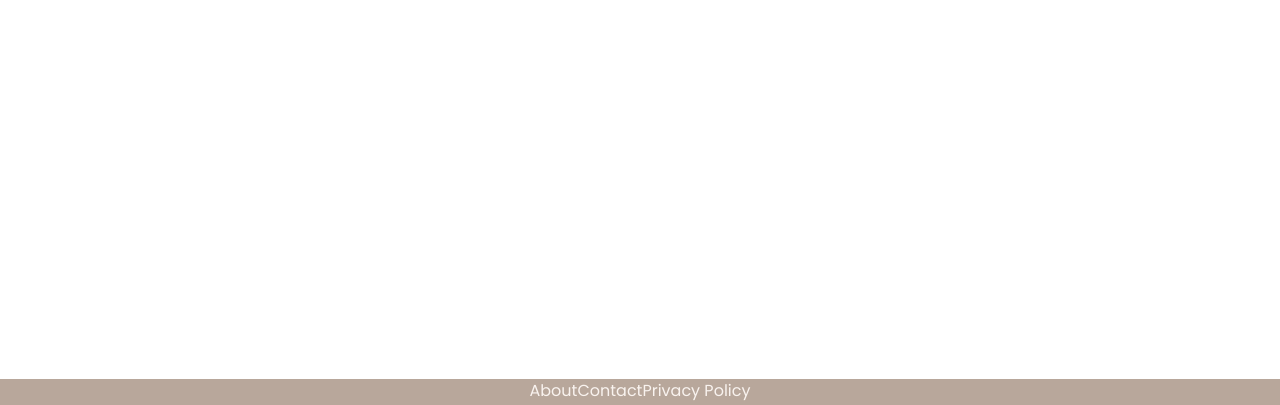
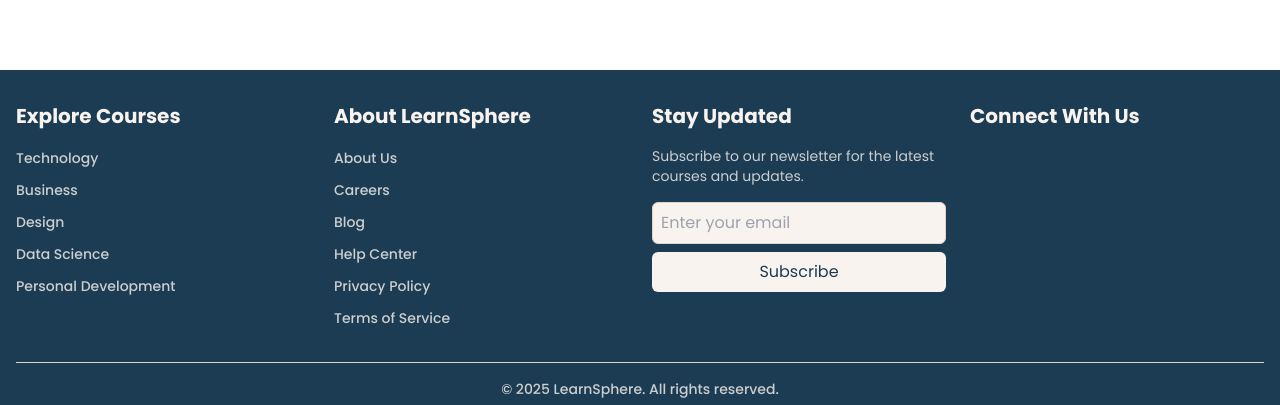
Before and after one commit to Sachinsen7/course-selling-app, a React (Vite) app in the folder Frontend/: page / in a window 1280 px wide. Shown: the part 377-782 px from the top of the page. Built offline with nearby package versions, Linux system fonts and the light colour scheme; no server answers.

Commit message:
optimize footer section

```diff
--- a/Frontend/src/components/layout/Footer.jsx
+++ b/Frontend/src/components/layout/Footer.jsx
@@ -1,33 +1,158 @@
-import React from "react";
-import { Link } from "react-router-dom";
+import React, { useState } from 'react';
+import { Link } from 'react-router-dom';
+import { motion } from 'framer-motion';
+import { PUBLIC_ROUTES } from '../../routes';
 
 function Footer() {
+  const [email, setEmail] = useState('');
+  const [isSubmitting, setIsSubmitting] = useState(false);
+
+  const handleNewsletterSubmit = (e) => {
+    e.preventDefault();
+    setIsSubmitting(true);
+    // Simulate API call
+    setTimeout(() => {
+      setEmail('');
+      setIsSubmitting(false);
+      alert('Thank you for subscribing to LearnSphere’s newsletter!');
+    }, 1000);
+  };
+
+  const courseCategories = [
+    { name: 'Technology', path: `${PUBLIC_ROUTES.courseListing}?category=technology` },
+    { name: 'Business', path: `${PUBLIC_ROUTES.courseListing}?category=business` },
+    { name: 'Design', path: `${PUBLIC_ROUTES.courseListing}?category=design` },
+    { name: 'Data Science', path: `${PUBLIC_ROUTES.courseListing}?category=data-science` },
+    { name: 'Personal Development', path: `${PUBLIC_ROUTES.courseListing}?category=personal-development` },
+  ];
+
+  const companyLinks = [
+    { name: 'About Us', path: PUBLIC_ROUTES.about },
+    { name: 'Careers', path: '/careers' },
+    { name: 'Blog', path: '/blog' },
+    { name: 'Help Center', path: '/help' },
+    { name: 'Privacy Policy', path: '/privacy' },
+    { name: 'Terms of Service', path: '/terms' },
+  ];
+
+  const socialLinks = [
+    { name: 'Twitter/X', icon: 'fab fa-x-twitter', url: 'https://x.com/learnsphere' },
+    { name: 'LinkedIn', icon: 'fab fa-linkedin', url: 'https://linkedin.com/company/learnsphere' },
+    { name: 'GitHub', icon: 'fab fa-github', url: 'https://github.com/learnsphere' },
+    { name: 'YouTube', icon: 'fab fa-youtube', url: 'https://youtube.com/learnsphere' },
+  ];
+
   return (
-    <footer className="bg-secondary-dark text-background-card p-spacing-md mt-spacing-xl">
-      <div className="container mx-auto text-center">
-        <div className="flex justify-center space-x-spacing-md mb-spacing-sm">
+    <footer className="bg-primary-main text-background-card pt-xl pb-lg font-sans">
+      <div className="container mx-auto px-md">
+        <motion.div
+          className="grid grid-cols-1 md:grid-cols-2 lg:grid-cols-4 gap-lg"
+          initial={{ opacity: 0, y: 20 }}
+          animate={{ opacity: 1, y: 0 }}
+          transition={{ duration: 0.5 }}
+        >
+          {/* Course Categories */}
+          <div>
+            <h3 className="text-xl font-bold text-background-card mb-md">Explore Courses</h3>
+            <ul className="space-y-sm">
+              {courseCategories.map((category) => (
+                <motion.li
+                  key={category.name}
+                  whileHover={{ x: 5 }}
+                  transition={{ duration: 0.2 }}
+                >
                   <Link
-            to="/about"
-            className="text-background-card hover:text-primary-light transition-colors duration-200"
+                    to={category.path}
+                    className="text-background-card/80 hover:text-primary-light text-sm font-medium transition-colors duration-200"
                   >
-            About
+                    {category.name}
                   </Link>
+                </motion.li>
+              ))}
+            </ul>
+          </div>
+
+          {/* Company Links */}
+          <div>
+            <h3 className="text-xl font-bold text-background-card mb-md">About LearnSphere</h3>
+            <ul className="space-y-sm">
+              {companyLinks.map((link) => (
+                <motion.li
+                  key={link.name}
+                  whileHover={{ x: 5 }}
+                  transition={{ duration: 0.2 }}
+                >
                   <Link
-            to="/contact"
-            className="text-background-card hover:text-primary-light transition-colors duration-200"
+                    to={link.path}
+                    className="text-background-card/80 hover:text-primary-light text-sm font-medium transition-colors duration-200"
                   >
-            Contact
+                    {link.name}
                   </Link>
-          <Link
-            to="/privacy"
-            className="text-background-card hover:text-primary-light transition-colors duration-200"
+                </motion.li>
+              ))}
+            </ul>
+          </div>
+
+          {/* Newsletter Signup */}
+          <div>
+            <h3 className="text-xl font-bold text-background-card mb-md">Stay Updated</h3>
+            <p className="text-background-card/80 text-sm mb-md">
+              Subscribe to our newsletter for the latest courses and updates.
+            </p>
+            <form onSubmit={handleNewsletterSubmit} className="space-y-sm">
+              <input
+                type="email"
+                value={email}
+                onChange={(e) => setEmail(e.target.value)}
+                placeholder="Enter your email"
+                className="w-full p-sm bg-background-card text-primary-main rounded-md border border-secondary-light focus:outline-none focus:ring-2 focus:ring-primary-light"
+                required
+                disabled={isSubmitting}
+              />
+              <button
+                type="submit"
+                className={`w-full px-md py-sm bg-background-card text-primary-main rounded-md hover:bg-primary-light hover:text-background-card transition-colors duration-200 ${
+                  isSubmitting ? 'opacity-50 cursor-not-allowed' : ''
+                }`}
+                disabled={isSubmitting}
               >
-            Privacy Policy
-          </Link>
+                {isSubmitting ? 'Subscribing...' : 'Subscribe'}
+              </button>
+            </form>
           </div>
-        <p className="text-sm font-inter">
-          &copy; {new Date().getFullYear()} LearnSphere. All rights reserved.
+
+          {/* Social Media */}
+          <div>
+            <h3 className="text-xl font-bold text-background-card mb-md">Connect With Us</h3>
+            <div className="flex space-x-md">
+              {socialLinks.map((social) => (
+                <motion.a
+                  key={social.name}
+                  href={social.url}
+                  target="_blank"
+                  rel="noopener noreferrer"
+                  className="text-background-card/80 hover:text-primary-light transition-colors duration-200"
+                  whileHover={{ scale: 1.2 }}
+                  whileTap={{ scale: 0.9 }}
+                >
+                  <i className={`${social.icon} text-xl`}></i>
+                </motion.a>
+              ))}
+            </div>
+          </div>
+        </motion.div>
+
+        {/* Bottom Bar */}
+        <motion.div
+          className="mt-xl pt-md border-t border-secondary-light text-center"
+          initial={{ opacity: 0 }}
+          animate={{ opacity: 1 }}
+          transition={{ duration: 0.5, delay: 0.3 }}
+        >
+          <p className="text-sm text-background-card/80 font-medium">
+            © {new Date().getFullYear()} LearnSphere. All rights reserved.
           </p>
+        </motion.div>
       </div>
     </footer>
   );
```
Lines whose indentation alone changed are shown as unchanged.
